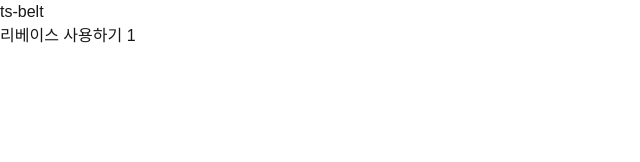
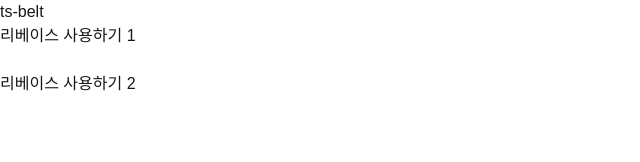
Before and after one commit to stnqls/ts-belt, a Next.js app: page /ts-belt in a window 1280 px wide. Shown: the top 162 px of the page, without its empty margins (0-640 px from the left). Built offline with nearby package versions, Linux system fonts and the light colour scheme.

Commit message:
feat: 리베이스 사용하기 2

```diff
--- a/app/ts-belt/page.tsx
+++ b/app/ts-belt/page.tsx
@@ -4,6 +4,9 @@ export default function page() {
       <h1>ts-belt</h1>
 
       <p>리베이스 사용하기 1</p>
+      <br />
+      <p>리베이스 사용하기 2</p>
+      <br />
     </div>
   );
 }
```
